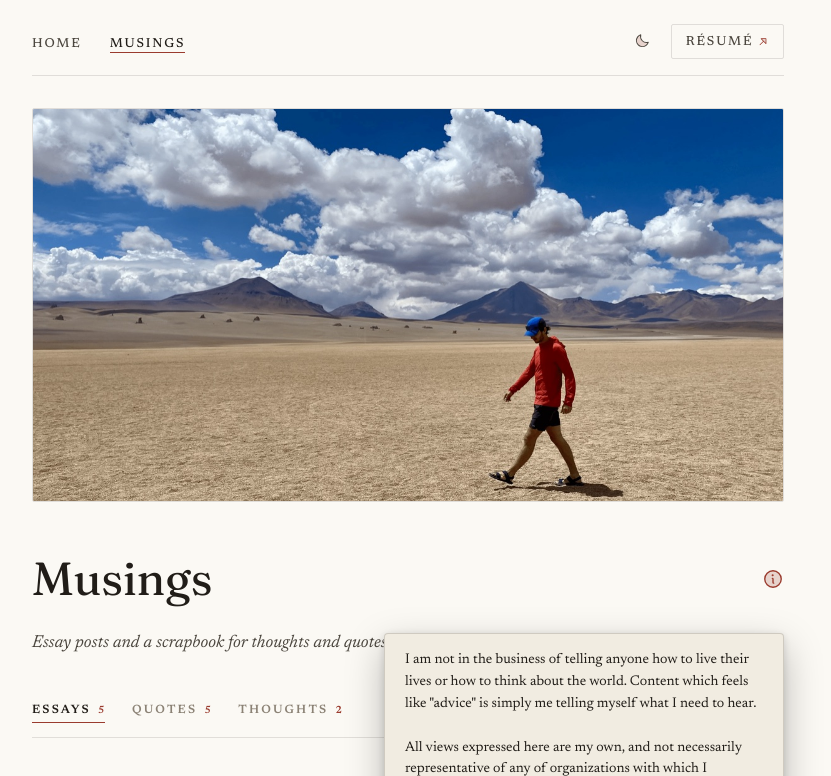
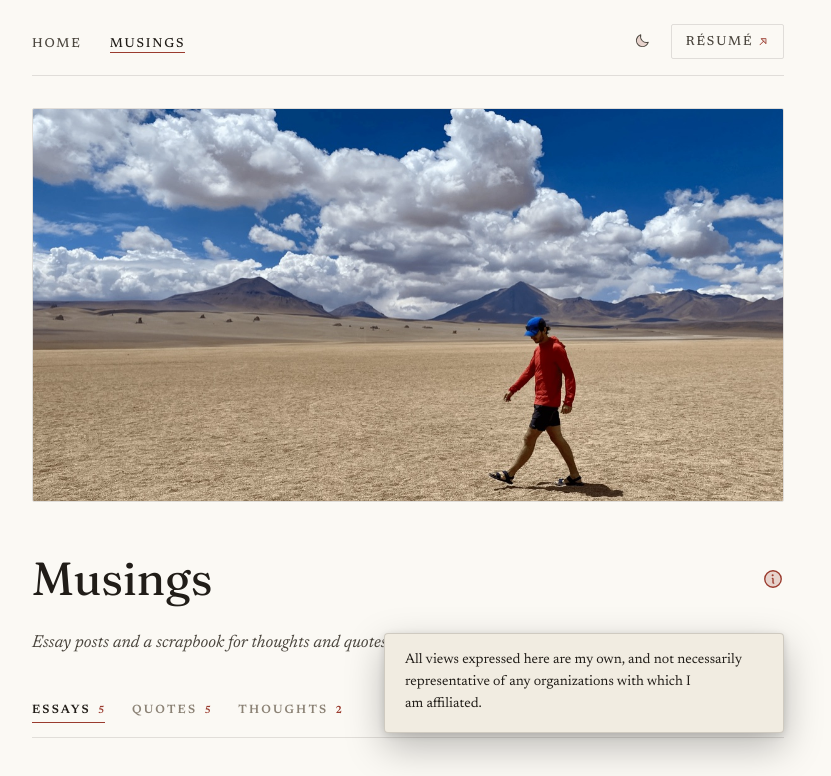
Before and after one commit to LukeRouleau/lukerouleau-dotcom, a website: page musings.html in a window 1280 px wide. Both pictures are taken after a click on the button 1005 px from the left and 578 px from the top of the page. Shown: the top 776 px of the page, without its empty margins (232-1063 px from the left). Drawn offline with Linux system fonts and the light colour scheme.

Commit message:
Streamline the musings info tooltip
Drop the performative opening ("I am not in the business of telling anyone
how to live...") and keep just the affiliation disclaimer. Also fix the
"any of organizations" → "any organizations" grammar slip.

Co-Authored-By: Claude Opus 4.8 (1M context) <noreply@anthropic.com>

```diff
--- a/musings.html
+++ b/musings.html
@@ -79,8 +79,7 @@
             </div>
             <div class="info-tooltip">
                 <p>
-                    I am not in the business of telling anyone how to live their lives or how to think about the world. Content which feels like "advice" is simply me telling myself what I need to hear.<br><br>
-                    All views expressed here are my own, and not necessarily representative of any of organizations with which I am affiliated.
+                    All views expressed here are my own, and not necessarily representative of any organizations with which I am affiliated.
                 </p>
             </div>
         </div>
```
